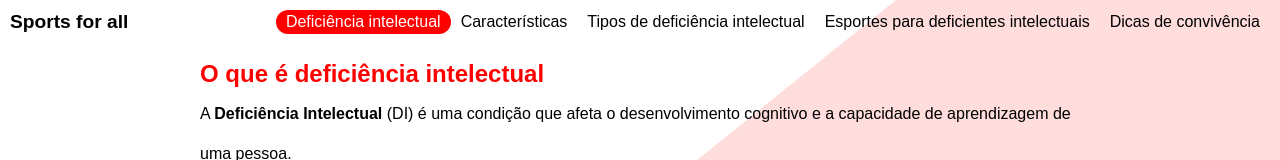
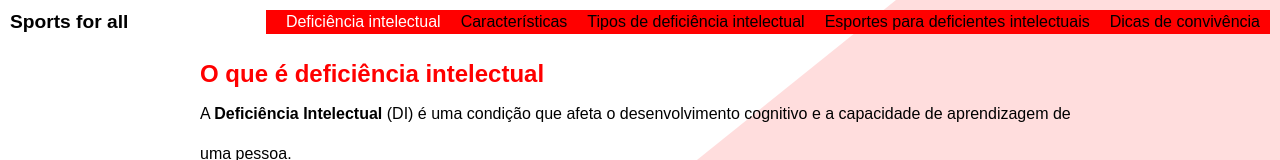
Before and after one commit to Raffa064/trabalho-de-eletiva, a Next.js app: page / in a window 1280 px wide. Shown: the top 160 px of the page. Built offline with nearby package versions, Linux system fonts and the light colour scheme.

Commit message:
limited nav ul width for prevent responsible problems

```diff
--- a/styles/globals.css
+++ b/styles/globals.css
@@ -53,6 +53,8 @@ nav h1 {
 nav ul {
   display: inline;
   list-style: none;
+  max-width: calc(100% - 200px);
+  background: red;
 }
 
 nav ul li {
```
